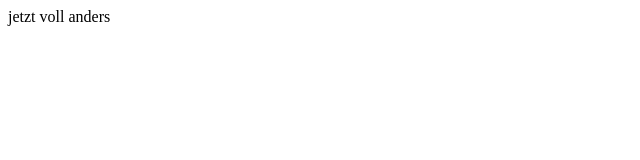
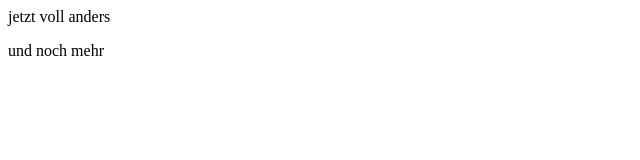
Before and after one commit to patrick-falk-87/IAmG, a plain HTML site: page index.html in a window 1280 px wide. Shown: the full height of the page, 0-640 px from the left. Drawn offline with Linux system fonts and the light colour scheme.

Commit message:
noch mehr

```diff
--- a/index.html
+++ b/index.html
@@ -1,3 +1,4 @@
 <title>test git bash</title>
 
 <p>jetzt voll anders</p>
+<p>und noch mehr</p>
```
